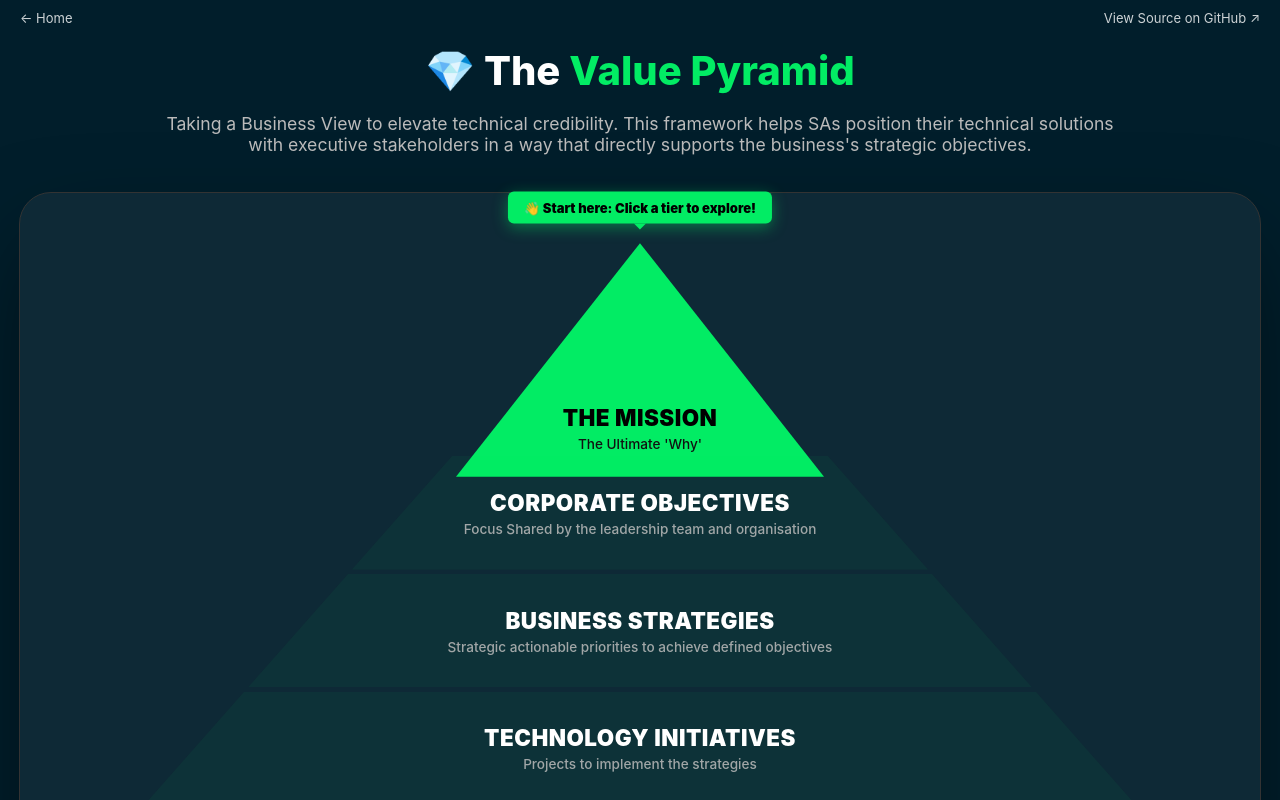
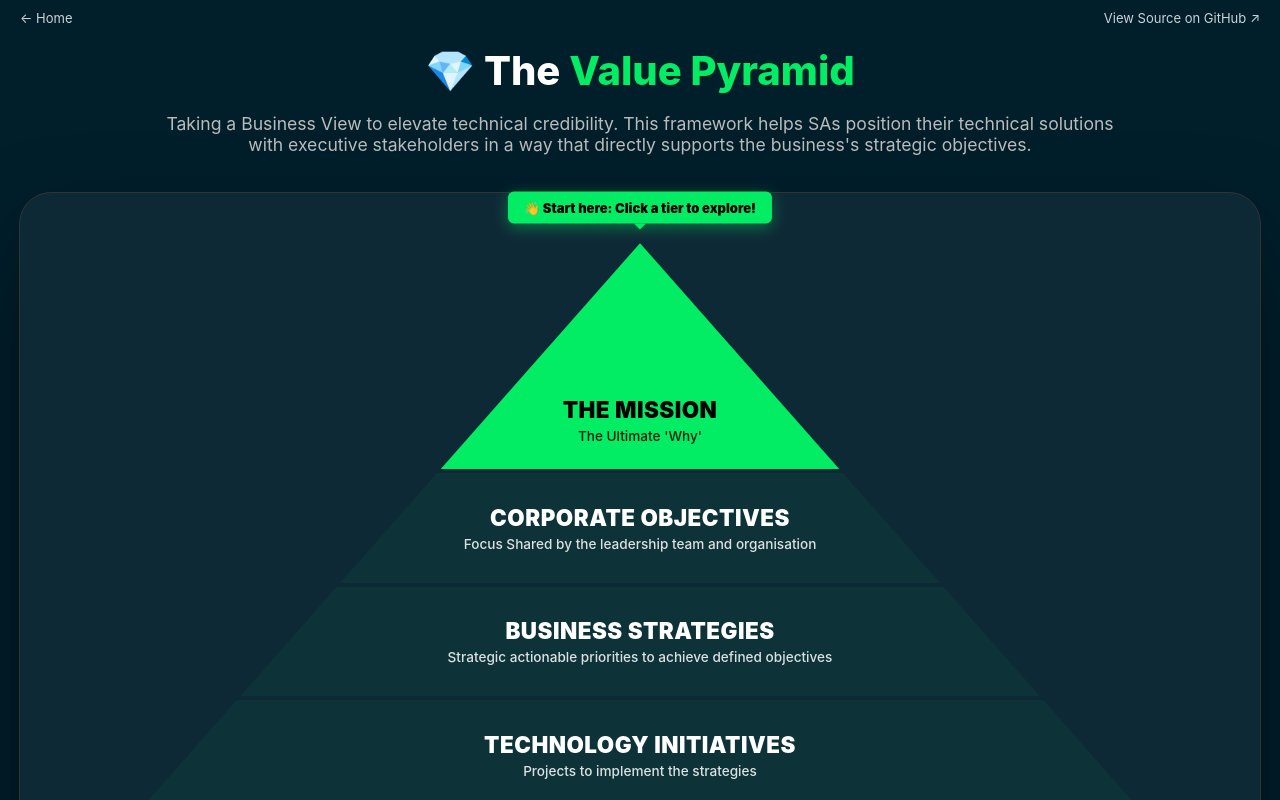
Before and after one commit to itchap/itchap, a React (Vite) app in the folder Apps/value-pyramid/frontend/: page / in a window 1280 px wide. Built offline with nearby package versions, Linux system fonts and the light colour scheme.

Commit message:
no glow
no glow

```diff
--- a/Apps/value-pyramid/frontend/src/App.jsx
+++ b/Apps/value-pyramid/frontend/src/App.jsx
@@ -1,6 +1,6 @@
 import React, { useState } from 'react';
 
-// GLOBAL RESET
+// GLOBAL RESET - Kills the phantom white lines and adds the bounce animation
 const GlobalReset = () => (
   <style>{`
     html, body {
@@ -28,7 +28,6 @@ const GlobalReset = () => (
 function App() {
   const [activeNode, setActiveNode] = useState(null);
   const [hasInteracted, setHasInteracted] = useState(false);
-  const [hoveredTier, setHoveredTier] = useState(null); // Track hover at parent level
 
   const theme = {
     bg: '#011e2b',
@@ -39,17 +38,15 @@ function App() {
     textSub: '#bbb'
   };
 
-  // DATA SOURCE WITH PRECISE GEOMETRIC PERCENTAGES
-  // yTop and yBot mathematically form the perfect unbroken triangle slopes with exact 0.6% gaps
+  // DATA SOURCE
   const pyramidData = [
     {
       id: 5,
       title: "The Mission",
       subtitle: "The Ultimate 'Why'",
+      flex: 2.2,
+      isTop: true,
       textWidth: '220px',
-      isTop: true,
-      yTop: 0,
-      yBot: 30.67,
       guidance: {
         theory: "The Mission defines the high-level, aspirational reason the company exists. It is the north star for the entire organization.",
         action: "As an SA, you must map your overarching technical vision to support this mission. If your solution doesn't ultimately serve the mission, it is expendable.",
@@ -60,9 +57,8 @@ function App() {
       id: 4,
       title: "Corporate Objectives",
       subtitle: "Focus Shared by the leadership team and organisation",
+      flex: 1.2,
       textWidth: '380px',
-      yTop: 31.27,
-      yBot: 48.0,
       guidance: {
         theory: "These are the quantifiable goals set by the board (e.g., ESG metrics, ROCE). This is what the C-suite is measured against and compensated for.",
         action: "Identify the top 2-3 company-wide metrics from their annual report. Frame your project's technical ROI entirely around moving these specific numbers.",
@@ -73,9 +69,8 @@ function App() {
       id: 3,
       title: "Business Strategies",
       subtitle: "Strategic actionable priorities to achieve defined objectives",
+      flex: 1.2,
       textWidth: '520px',
-      yTop: 48.60,
-      yBot: 65.33,
       guidance: {
         theory: "This defines HOW the company will deliver on its overarching objectives. It dictates where budgets are allocated across business units.",
         action: "Map the specific business units you are selling to directly into these strategic pillars to ensure your deal has executive sponsorship.",
@@ -86,9 +81,8 @@ function App() {
       id: 2,
       title: "Technology Initiatives",
       subtitle: "Projects to implement the strategies",
+      flex: 1.2,
       textWidth: '680px',
-      yTop: 65.93,
-      yBot: 82.66,
       guidance: {
         theory: "These are the actual, funded technology projects designed to enable the business strategies. This is typically where IT and Engineering live.",
         action: "Position your solution as the primary accelerator for these specific funded initiatives. Do not pitch features; pitch initiative acceleration.",
@@ -99,9 +93,8 @@ function App() {
       id: 1,
       title: "Critical Challenges",
       subtitle: "Obstacles and issues to achieving strategy and required capabilities",
+      flex: 1.2,
       textWidth: '820px',
-      yTop: 83.26,
-      yBot: 100,
       guidance: {
         theory: "This is where the Business and Technical worlds collide. These are the specific blockers preventing progress on the funded initiatives.",
         action: "Perform deep discovery to uncover the technical limitations and immediately tie them to the business impact of a failed strategy.",
@@ -187,79 +180,84 @@ function App() {
                 pointerEvents: 'none'
               }}>
                 👋 Start here: Click a tier to explore!
+
+                {/* The little down arrow */}
                 <div style={{
-                  position: 'absolute', bottom: '-6px', left: '50%', transform: 'translateX(-50%)',
-                  width: 0, height: 0, borderLeft: '6px solid transparent', borderRight: '6px solid transparent', borderTop: `6px solid ${theme.accent}`
+                  position: 'absolute',
+                  bottom: '-6px',
+                  left: '50%',
+                  transform: 'translateX(-50%)',
+                  width: 0,
+                  height: 0,
+                  borderLeft: '6px solid transparent',
+                  borderRight: '6px solid transparent',
+                  borderTop: `6px solid ${theme.accent}`
                 }}></div>
               </div>
             )}
 
-            {/* ABSOLUTE GEOMETRIC TIERS (This allows the drop-shadow to escape) */}
-            <div style={{ width: '100%', height: '100%', position: 'relative' }}>
-              {pyramidData.map((tier) => {
-                const isHovered = hoveredTier === tier.id;
-
-                // Calculates the exact perfect coordinates for the trapezoid at this height
-                const xTopLeft = 50 - (tier.yTop / 2);
-                const xTopRight = 50 + (tier.yTop / 2);
-                const xBotLeft = 50 - (tier.yBot / 2);
-                const xBotRight = 50 + (tier.yBot / 2);
-                const polygon = `polygon(${xTopLeft}% 0%, ${xTopRight}% 0%, ${xBotRight}% 100%, ${xBotLeft}% 100%)`;
-
-                return (
+            {/* THE PERFECT TRIANGLE CLIP-PATH */}
+            <div style={{
+              width: '100%',
+              height: '100%',
+              clipPath: 'polygon(50% 0%, 100% 100%, 0% 100%)',
+              display: 'flex',
+              flexDirection: 'column',
+              gap: '4px',
+              backgroundColor: 'transparent'
+            }}>
+              {pyramidData.map((tier) => (
                 <div
                   key={tier.id}
-                    style={{
-                      position: 'absolute',
-                      top: `${tier.yTop}%`,
-                      height: `${tier.yBot - tier.yTop}%`,
-                      width: '100%',
-                      // THE MAGIC: Drop-shadow placed on the wrapper radiates *outward* from the clip-path
-                      filter: isHovered ? `drop-shadow(0 0 25px rgba(2, 236, 100, 0.8))` : `drop-shadow(0 0 0px rgba(2, 236, 100, 0))`,
-                      transition: 'filter 0.3s ease',
-                      zIndex: isHovered ? 10 : 1 // Brings glowing tier to the front
-                    }}
-                  >
-                    <div
-                      onMouseEnter={() => setHoveredTier(tier.id)}
-                      onMouseLeave={() => setHoveredTier(null)}
                   onClick={() => {
                     setActiveNode(tier);
                     setHasInteracted(true);
                   }}
                   style={{
+                    flex: tier.flex,
                     width: '100%',
-                        height: '100%',
-                        clipPath: polygon,
-                        backgroundColor: tier.isTop ? theme.accent : (isHovered ? 'rgba(2, 236, 100, 0.15)' : 'rgba(2, 236, 100, 0.05)'),
+                    backgroundColor: tier.isTop ? theme.accent : 'rgba(2, 236, 100, 0.05)',
+                    color: tier.isTop ? '#000' : '#fff',
                     display: 'flex',
                     flexDirection: 'column',
                     justifyContent: tier.isTop ? 'flex-end' : 'center',
                     alignItems: 'center',
                     cursor: 'pointer',
-                        transition: 'background-color 0.3s ease',
+                    transition: 'all 0.3s ease',
                     paddingBottom: tier.isTop ? '25px' : '0'
+                  }}
+                  onMouseOver={e => {
+                    if(!tier.isTop) {
+                      e.currentTarget.style.backgroundColor = 'rgba(2, 236, 100, 0.15)';
+                      // THE GLOW: Added here! Using drop-shadow to glow OUTWARDS
+                      e.currentTarget.style.filter = `drop-shadow(0 0 15px rgba(2, 236, 100, 0.5))`;
+                    }
+                  }}
+                  onMouseOut={e => {
+                    if(!tier.isTop) {
+                      e.currentTarget.style.backgroundColor = 'rgba(2, 236, 100, 0.05)';
+                      // REMOVE GLOW: Added here!
+                      e.currentTarget.style.filter = 'none';
+                    }
                   }}
                 >
                   <div style={{ maxWidth: tier.textWidth, textAlign: 'center' }}>
-                        <h3 style={{ margin: '0 0 5px 0', fontSize: '1.4rem', fontWeight: '900', textTransform: 'uppercase', letterSpacing: '0.5px', color: tier.isTop ? '#000' : '#fff' }}>
+                    <h3 style={{ margin: '0 0 5px 0', fontSize: '1.4rem', fontWeight: '900', textTransform: 'uppercase', letterSpacing: '0.5px' }}>
                       {tier.title}
                     </h3>
-                        <p style={{ margin: 0, fontSize: '0.85rem', opacity: tier.isTop ? 1 : 0.85, fontWeight: '500', color: tier.isTop ? '#111' : '#bbb' }}>
+                    <p style={{ margin: 0, fontSize: '0.85rem', opacity: 0.85, fontWeight: '500' }}>
                       {tier.subtitle}
                     </p>
                   </div>
                 </div>
-                  </div>
-                );
-              })}
+              ))}
             </div>
 
             {/* GREEN SIDE BRACKET: BUSINESS CREDIBILITY */}
             <div style={{
-              position: 'absolute', right: '-120px', top: '0', height: '65.33%', width: '15px',
+              position: 'absolute', right: '-120px', top: '0', height: '64.5%', width: '15px',
               borderLeft: `2px dashed ${theme.accent}`, borderTop: `2px dashed ${theme.accent}`, borderBottom: `2px dashed ${theme.accent}`,
-              display: 'flex', alignItems: 'center', zIndex: 0
+              display: 'flex', alignItems: 'center'
             }}>
               <span style={{ color: theme.accent, fontSize: '0.8rem', fontWeight: '800', letterSpacing: '1px', position: 'absolute', left: '25px', width: '120px' }}>
                 BUSINESS<br/>CREDIBILITY
@@ -268,9 +266,9 @@ function App() {
 
             {/* GREEN SIDE BRACKET: TECHNICAL CREDIBILITY */}
             <div style={{
-              position: 'absolute', right: '-120px', bottom: '0', height: '34.07%', width: '15px',
+              position: 'absolute', right: '-120px', bottom: '0', height: '34.5%', width: '15px',
               borderLeft: `2px dashed ${theme.accent}`, borderTop: `2px dashed ${theme.accent}`, borderBottom: `2px dashed ${theme.accent}`,
-              display: 'flex', alignItems: 'center', zIndex: 0
+              display: 'flex', alignItems: 'center'
             }}>
               <span style={{ color: theme.accent, fontSize: '0.8rem', fontWeight: '800', letterSpacing: '1px', position: 'absolute', left: '25px', width: '120px' }}>
                 TECHNICAL<br/>CREDIBILITY
```
Lines whose indentation alone changed are shown as unchanged.
